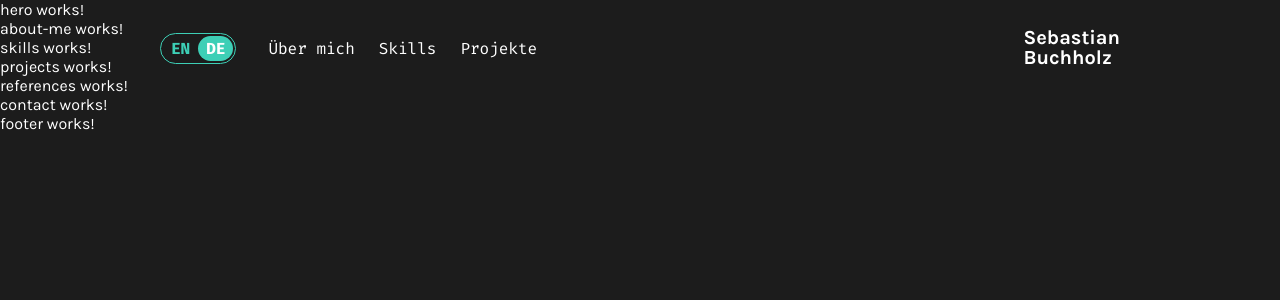
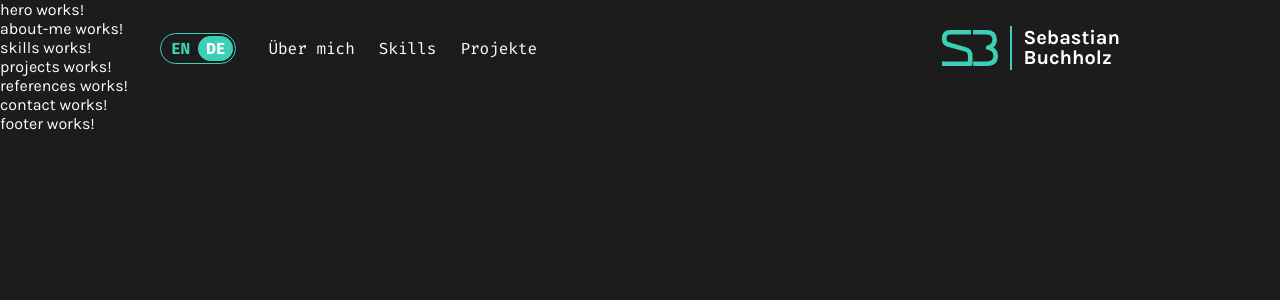
Before and after one commit to SebaBuch/Portfolio, an Angular app: page / in a window 1280 px wide. Shown: the top 300 px of the page. Built offline with nearby package versions, Linux system fonts and the light colour scheme.

Commit message:
Add logo to header

```diff
--- a/src/app/shared/components/header/header.html
+++ b/src/app/shared/components/header/header.html
@@ -12,7 +12,11 @@
             </nav>
         </div>
 
-        <a routerLink="/" class="logo">Sebastian<br>Buchholz</a>
+        <a routerLink="/" class="logo">
+            <img src="/icons/logo-mark.svg" alt="Logo Sebastian Buchholz">
+            <span class="logo-line"></span>
+            <span class="logo-text">Sebastian<br>Buchholz</span>
+        </a>
 
         <button class="burger" (click)="toggleMenu()">
             <img [src]="isMenuOpen() ? '/icons/menu-active.svg' : '/icons/menu.svg'" alt="Menü">
--- a/src/app/shared/components/header/header.scss
+++ b/src/app/shared/components/header/header.scss
@@ -80,6 +80,22 @@ nav a:hover::after {
 }
 
 .logo {
+    display: flex;
+    align-items: center;
+    gap: 12px;
+}
+
+.logo img {
+    height: 36px;
+}
+
+.logo-line {
+    width: 2px;
+    height: 44px;
+    background-color: #3dcfb6;
+}
+
+.logo-text {
     font-family: 'Karla', sans-serif;
     font-size: 1.25rem;
     font-weight: 700;
@@ -133,4 +149,9 @@ nav a:hover::after {
         flex-direction: column;
         gap: 16px;
     }
+
+    .logo-line,
+    .logo-text {
+        display: none;
+    }
 }
```
